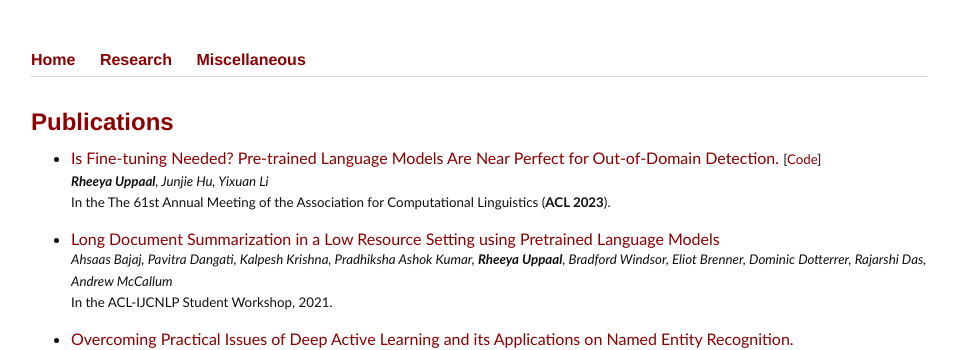
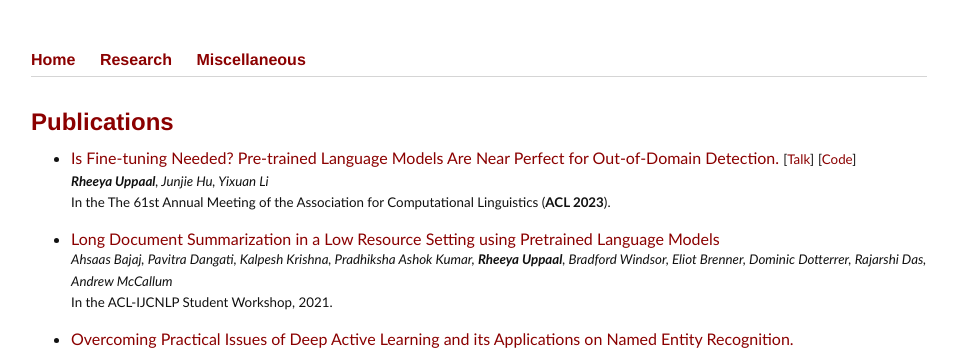
Before and after one commit to Uppaal/Uppaal.github.io, a Jekyll site: the page built from research.html, in a window 1280 px wide. Shown: the top 350 px of the page, without its empty margins (161-1117 px from the left). Built offline with Jekyll 4.4.1, drawn with Linux system fonts in a browser that asks for light colours.

Commit message:
Update research.html

```diff
--- a/research.html
+++ b/research.html
@@ -18,7 +18,7 @@ title: Research
 	<h1>Publications</h1>
 <!--	<br>-->
 	<ul>
-	<li><a href="https://arxiv.org/abs/2305.13282">Is Fine-tuning Needed? Pre-trained Language Models Are Near Perfect for Out-of-Domain Detection.</a> <small>[<a href="https://github.com/Uppaal/lm-ood">Code</a>]</small><br><small><i><b>Rheeya Uppaal</b>, Junjie Hu, Yixuan Li</i><br>In the The 61st Annual Meeting of the Association for Computational Linguistics (<b>ACL 2023</b>).</small></li>
+	<li><a href="https://arxiv.org/abs/2305.13282">Is Fine-tuning Needed? Pre-trained Language Models Are Near Perfect for Out-of-Domain Detection.</a> <small>[<a href="https://youtu.be/mI49A3pzWmc">Talk</a>]</small> <small>[<a href="https://github.com/Uppaal/lm-ood">Code</a>]</small> <br><small><i><b>Rheeya Uppaal</b>, Junjie Hu, Yixuan Li</i><br>In the The 61st Annual Meeting of the Association for Computational Linguistics (<b>ACL 2023</b>).</small></li>
 	<li><a href="https://arxiv.org/abs/2103.00751">Long Document Summarization in a Low Resource Setting using Pretrained Language Models</a><br><small><i>Ahsaas Bajaj, Pavitra Dangati, Kalpesh Krishna, Pradhiksha Ashok Kumar, <b>Rheeya Uppaal</b>, Bradford Windsor, Eliot Brenner, Dominic Dotterrer, Rajarshi Das, Andrew McCallum</i><br>In the ACL-IJCNLP Student Workshop, 2021.</small></li>
 	<li><a href="https://arxiv.org/abs/1911.07335">Overcoming Practical Issues of Deep Active Learning and its Applications on Named Entity Recognition.</a><br><small><i>Haw-Shiuan Chang, Shankar Vembu, Sunil Mohan, <b>Rheeya Uppaal</b>, Andrew McCallum.</i><br>In the European Conference on Machine Learning and Principles and Practice of Knowledge Discovery in Databases (<b>ECML-PKDD 2020</b>) (Journal Track)</small></li>
 	<li><a href="https://arxiv.org/abs/1909.06718">LRS-DAG: Low Resource Supervised Domain Adaptation with Generalization Across Domains.</a> <small>[<a href="https://www.youtube.com/watch?v=17nxep0Ux50&feature=youtu.be">Talk</a>]</small><br><small><i><b>Rheeya Uppaal</b></i><br>In the New in ML Workshop of the Thirty-third Conference on Neural Information Processing Systems (<b>NeurIPS 2019</b>).</small></li>
```
